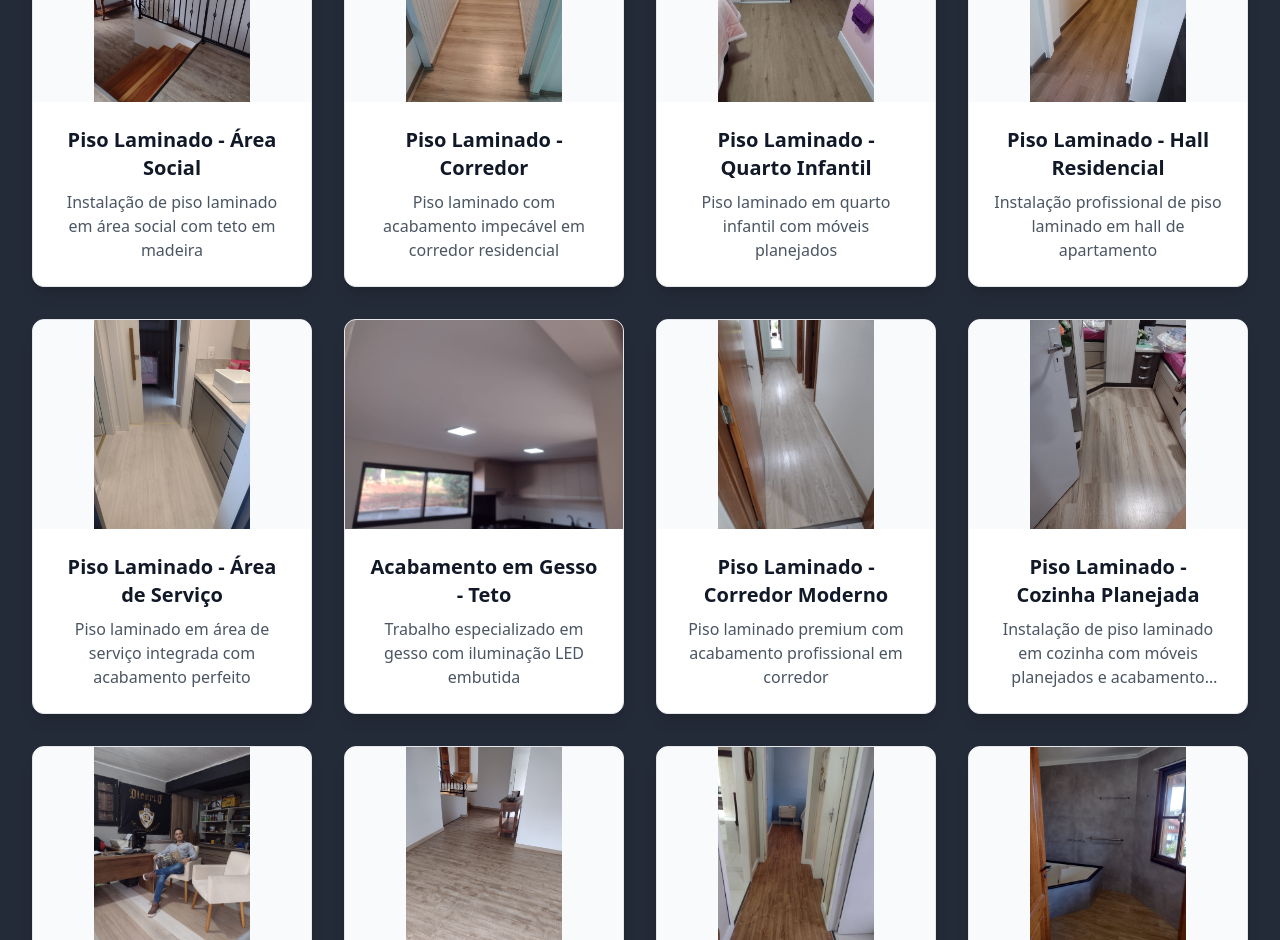
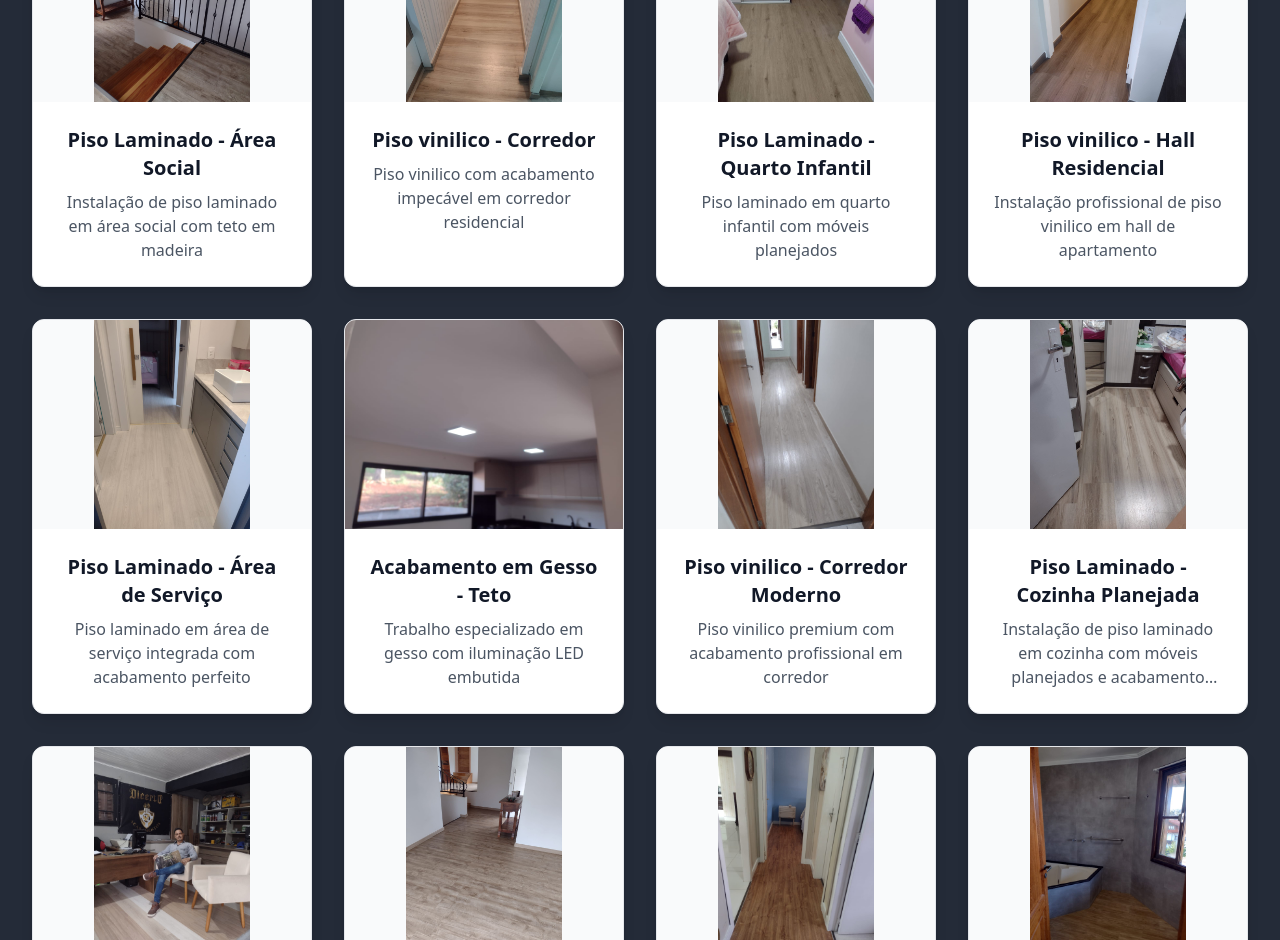
Before and after one commit to DevZipMateus/dicerto-acabamentos, a React (Vite) app: page /nossos-projetos in a window 1280 px wide. Shown: the part 1860-2800 px from the top of the page. Built offline with nearby package versions, Linux system fonts and the light colour scheme.

Commit message:
Code edited in Lovable Code Editor
Edited UI in Lovable

```diff
--- a/src/pages/NossosProjetos.tsx
+++ b/src/pages/NossosProjetos.tsx
@@ -29,8 +29,8 @@ const projectImages = [
   {
     id: 4,
     src: '/lovable-uploads/0fb4d106-24a3-4ab3-9e1f-8ba5b56a88c9.png',
-    title: 'Piso Laminado Residencial',
-    description: 'Instalação de piso laminado em ambiente residencial'
+    title: 'Piso vinilico Residencial',
+    description: 'Instalação de piso vinilico em ambiente residencial'
   },
   {
     id: 5,
@@ -89,8 +89,8 @@ const projectImages = [
   {
     id: 14,
     src: '/lovable-uploads/80412679-9ceb-47e0-bfd0-d60faa5eaedb.png',
-    title: 'Piso Laminado - Corredor',
-    description: 'Piso laminado com acabamento impecável em corredor residencial'
+    title: 'Piso vinilico - Corredor',
+    description: 'Piso vinilico com acabamento impecável em corredor residencial'
   },
   {
     id: 15,
@@ -101,8 +101,8 @@ const projectImages = [
   {
     id: 16,
     src: '/lovable-uploads/d6367df3-eba7-4ecb-93da-64a016405953.png',
-    title: 'Piso Laminado - Hall Residencial',
-    description: 'Instalação profissional de piso laminado em hall de apartamento'
+    title: 'Piso vinilico - Hall Residencial',
+    description: 'Instalação profissional de piso vinilico em hall de apartamento'
   },
   {
     id: 17,
@@ -119,8 +119,8 @@ const projectImages = [
   {
     id: 19,
     src: '/lovable-uploads/91667576-3f0f-4ca0-bece-a84607233e6f.png',
-    title: 'Piso Laminado - Corredor Moderno',
-    description: 'Piso laminado premium com acabamento profissional em corredor'
+    title: 'Piso vinilico - Corredor Moderno',
+    description: 'Piso vinilico premium com acabamento profissional em corredor'
   },
   {
     id: 20,
@@ -143,8 +143,8 @@ const projectImages = [
   {
     id: 23,
     src: '/lovable-uploads/477b1f4d-d095-4023-9b79-ab47d382cdf8.png',
-    title: 'Piso Laminado - Corredor Residencial',
-    description: 'Instalação de piso laminado em corredor de casa com acabamento profissional'
+    title: 'Piso vinilico - Corredor Residencial',
+    description: 'Instalação de piso vinilico em corredor de casa com acabamento profissional'
   },
   {
     id: 24,
@@ -167,14 +167,14 @@ const projectImages = [
   {
     id: 27,
     src: '/lovable-uploads/b0f3098a-9a64-46a9-a3c6-c79ba8d880ec.png',
-    title: 'Piso Laminado - Escada e Hall',
-    description: 'Piso laminado aplicado em escada e hall de entrada com perfeita integração'
+    title: 'Piso vinilico - Escada e Hall',
+    description: 'Piso vinilico aplicado em escada e hall de entrada com perfeita integração'
   },
   {
     id: 28,
     src: '/lovable-uploads/d0d53140-fa7a-4cd1-b3eb-4bd43694e970.png',
-    title: 'Piso Laminado - Corredor Claro',
-    description: 'Piso laminado em tons claros para corredor residencial com acabamento premium'
+    title: 'Piso vinilico - Corredor Claro',
+    description: 'Piso vinilico em tons claros para corredor residencial com acabamento premium'
   },
   {
     id: 29,
@@ -191,8 +191,8 @@ const projectImages = [
   {
     id: 31,
     src: '/lovable-uploads/cc01e21d-b9bc-4186-a976-8218e2538e4a.png',
-    title: 'Piso Laminado - Quarto Premium',
-    description: 'Piso laminado em quarto com acabamento de alta qualidade e móveis em madeira'
+    title: 'Piso vinilico - Quarto Premium',
+    description: 'Piso vinilico em quarto com acabamento de alta qualidade e móveis em madeira'
   },
   {
     id: 32,
```
